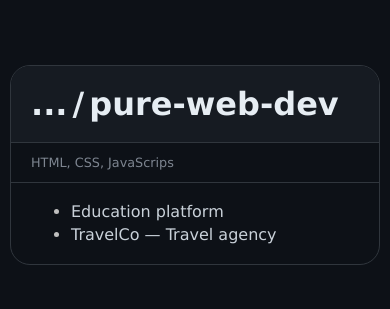
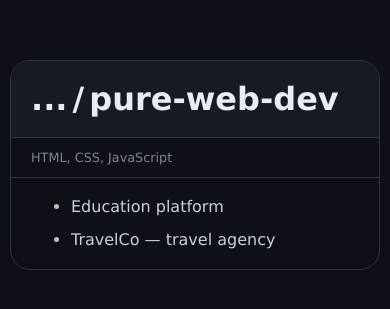
Before and after one commit to iNikAnn/pure-web-dev, a plain HTML site: page index.html in a window 390 px wide. Shown: the part 257-566 px from the top of the page. Drawn offline with Linux system fonts and the light colour scheme.

Commit message:
Fix: navPage desc

```diff
--- a/index.html
+++ b/index.html
@@ -27,7 +27,7 @@
                 </div>
 
                 <div class="desc-wrapper">
-                    <small>HTML, CSS, JavaScrips</small>
+                    <small>HTML, CSS, JavaScript</small>
                 </div>
 
                 <nav class="nav">
@@ -37,7 +37,7 @@
                         </li>
 
                         <li>
-                            <a href="./public/travel.html" target="_blank" title="Opens in new tab">TravelCo — Travel agency</a>
+                            <a href="./public/travel.html" target="_blank" title="Opens in new tab">TravelCo — travel agency</a>
                         </li>
                     </ul>
                 </nav>
--- a/src/css/index.css
+++ b/src/css/index.css
@@ -5,8 +5,7 @@
 html {
 	background-color: #0d1117;
 	color: #bfbfbf;
-	font-family: 'Lucida Sans', 'Lucida Sans Regular', 'Lucida Grande',
-		'Lucida Sans Unicode', Geneva, Verdana, sans-serif;
+	font-family: 'Lucida Sans', 'Lucida Sans Regular', 'Lucida Grande', 'Lucida Sans Unicode', Geneva, Verdana, sans-serif;
 }
 
 ul {
@@ -65,4 +64,8 @@ a:hover {
 	.content-wrapper {
 		width: 100%;
 	}
+
+	ul {
+		gap: 15px;
+	}
 }
```
